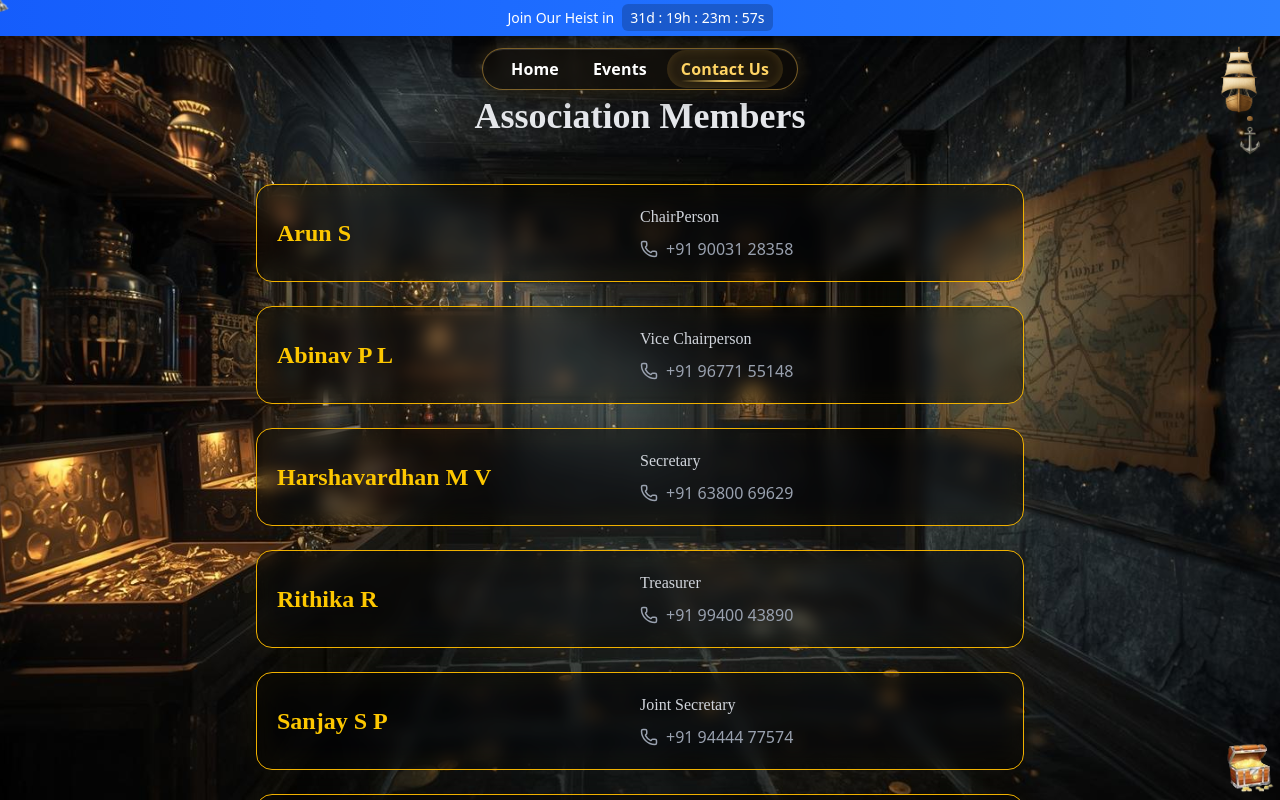
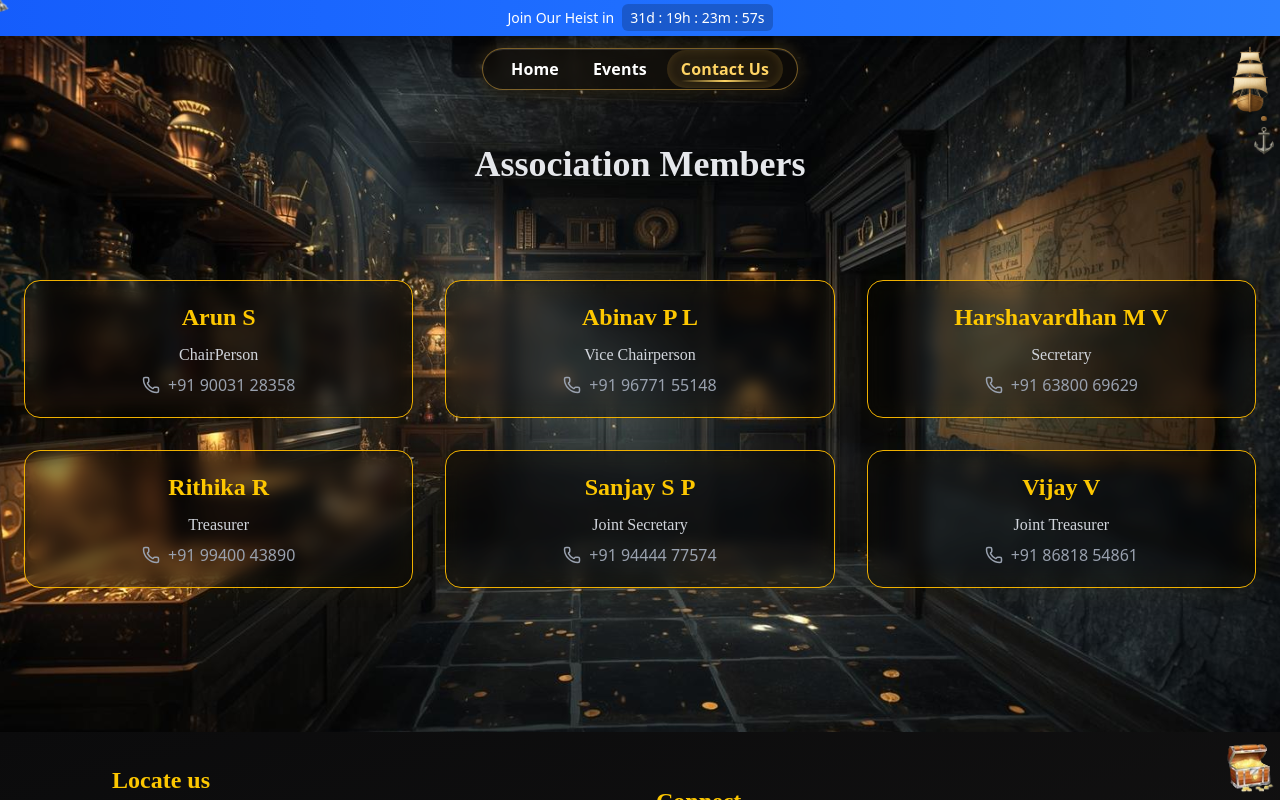
Before and after one commit to Srimc05/CSBS-FESTX-2025, a React (Vite) app: page /contact in a window 1280 px wide. Shown: the top 800 px of the page. Built offline with nearby package versions, Linux system fonts and the light colour scheme; a web font is replaced by a local one.

Commit message:
usability changes

```diff
--- a/src/components/Hero.jsx
+++ b/src/components/Hero.jsx
@@ -1,11 +1,9 @@
 import React from "react";
+import { Link } from "react-router-dom";
 
 export function HeroSection() {
   return (
     <div className="h-screen w-full relative overflow-hidden hero-bg flex items-center justify-center">
-      {/* Overlay for better text contrast */}
-      <div className="absolute inset-0 bg-black/40 backdrop-blur-[1px] z-0"></div>
-
       {/* Content */}
       <div className="relative z-10 text-center px-4 sm:px-8">
         {/* College Info */}
@@ -41,9 +39,9 @@ export function HeroSection() {
 
         {/* CTA Buttons */}
         <div className="mt-8 flex items-center justify-center gap-4">
-          <button className="treasure-btn px-6 py-2 text-lg">
+          <Link to="/events" className="treasure-btn px-6 py-2 text-lg">
             Register Now
-          </button>
+          </Link>
           <a
             href="https://www.instagram.com/reel/DPMCzDmEcbp/?igsh=bHF6c2J0cmxsc2cx"
             target="_blank" // opens in new tab
--- a/src/components/ui/contact-card.jsx
+++ b/src/components/ui/contact-card.jsx
@@ -4,7 +4,7 @@ export default function ContactCard({ name, role, phone }) {
   return (
     <div
       className="relative border border-yellow-500 rounded-2xl p-4 lg:p-5
-      flex items-center justify-between
+      flex flex-col items-center gap-2.5
       bg-black/40 backdrop-blur-sm
       hover:shadow-[0_0_20px_rgba(255,215,0,0.65)] hover:-translate-y-1.5 transition duration-300"
     >
@@ -12,18 +12,18 @@ export default function ContactCard({ name, role, phone }) {
       <div className="absolute inset-0 rounded-2xl border-2 border-yellow-400 opacity-30 blur-md pointer-events-none"></div>
 
       {/* Left: Name */}
-      <h2 className="text-2xl md:text-3xl lg:text-2xl font-semibold text-yellow-400 drop-shadow-md font-fell-english z-10 w-1/2">
+      <h2 className="text-2xl md:text-3xl lg:text-2xl font-semibold text-yellow-400 drop-shadow-md font-fell-english z-10 w-full text-center">
         {name}
       </h2>
 
-      {/* Right: Role + Phone */}
-      <div className="flex flex-col items-start justify-center z-10 w-1/2">
-        <p className="text-gray-300 text-base md:text-lg lg:text-base font-pirata mb-2 whitespace-nowrap">
+      {/* Role + Phone */}
+      <div className="flex flex-col items-center justify-center z-10 w-full gap-1.5 text-center">
+        <p className="text-gray-300 text-base md:text-lg lg:text-base font-pirata">
           {role}
         </p>
 
         {phone && (
-          <p className="flex items-center gap-2 text-gray-400 hover:text-yellow-400 hover:scale-105 transition text-sm md:text-base">
+          <p className="flex items-center justify-center gap-2 text-gray-400 hover:text-yellow-400 hover:scale-105 transition text-sm md:text-base">
             <Phone size={18} className="shrink-0" />
             <a href={`tel:${phone}`} className="hover:underline">
               {phone}
--- a/src/components/ui/expandablecard.jsx
+++ b/src/components/ui/expandablecard.jsx
@@ -44,6 +44,11 @@ export function ExpandableCardDemo() {
       <AnimatePresence>
         {active && typeof active === "object" && (
           <div className="fixed inset-0 grid place-items-center z-[100]">
+            <motion.div
+              layoutId={`card-${active.title}-${id}`}
+              ref={ref}
+              className="relative w-full max-w-[500px] max-h-[90%] flex flex-col bg-white dark:bg-neutral-900 sm:rounded-3xl overflow-y-auto"
+            >
               <motion.button
                 key={`button-${active.title}-${id}`}
                 layout
@@ -55,12 +60,6 @@ export function ExpandableCardDemo() {
               >
                 <CloseIcon />
               </motion.button>
-
-            <motion.div
-              layoutId={`card-${active.title}-${id}`}
-              ref={ref}
-              className="w-full max-w-[500px] max-h-[90%] flex flex-col bg-white dark:bg-neutral-900 sm:rounded-3xl overflow-y-auto"
-            >
               <motion.div layoutId={`image-${active.title}-${id}`}>
                 <img
                   width={200}
--- a/src/index.css
+++ b/src/index.css
@@ -242,7 +242,7 @@ body{
     padding: 0;
     position: fixed;
     top: 41px;
-    right: 1px;
+  right: -10px;
     z-index: 100;
   }
 
@@ -268,8 +268,8 @@ body{
   .anchor-container {
     position: fixed;
     top: 116px;
-    right: 30px;
-    z-index: 1000;
+  right: 16px;
+  z-index: 5;
   }
 
 .rope {
@@ -279,7 +279,7 @@ body{
     left: 60%;
     transform: translateX(-50%);
     border-radius: 3px;
-    z-index: 1000;
+    z-index: 5;
     background-image:
       linear-gradient(to bottom, rgba(255,255,255,0.22), rgba(0,0,0,0.22)),
       repeating-linear-gradient(45deg, #b07a39 0 6px, #8e5927 6px 12px);
@@ -299,7 +299,7 @@ body{
     left: 60%;
     transform: translateX(-50%);
     transition: none;
-    z-index: 1000;
+    z-index: 5;
     min-width: 40px;
     min-height: 40px;
   }
--- a/src/pages/ContactUs.jsx
+++ b/src/pages/ContactUs.jsx
@@ -3,12 +3,12 @@ import ContactCard from "../components/ui/contact-card";
 
 const ContactUs = () => {
   return (
-    <div className="min-h-screen mt-12 py-12 px-6">
+    <div className="my-24 py-12 px-6 ">
       <h2 className="text-4xl font-semibold text-gray-200 mb-12 text-center font-fell-english">
         Association Members
       </h2>
-      <div className="max-w-3xl mx-auto">
-        <div className="flex flex-col gap-6 justify-center">
+      <div className="max-w-7xl mx-auto pt-12">
+        <div className="grid grid-cols-1 md:grid-cols-3 gap-8 justify-center">
           <ContactCard
             name="Arun S"
             role="ChairPerson"
--- a/src/pages/Events.jsx
+++ b/src/pages/Events.jsx
@@ -3,7 +3,7 @@ import Events from "../components/Events";
 
 const EventsPage = () => {
   return (
-    <div className="pt-24">
+    <div className="pt-24 mt-16">
       <Events />
     </div>
   );
```
Lines whose indentation alone changed are shown as unchanged.
